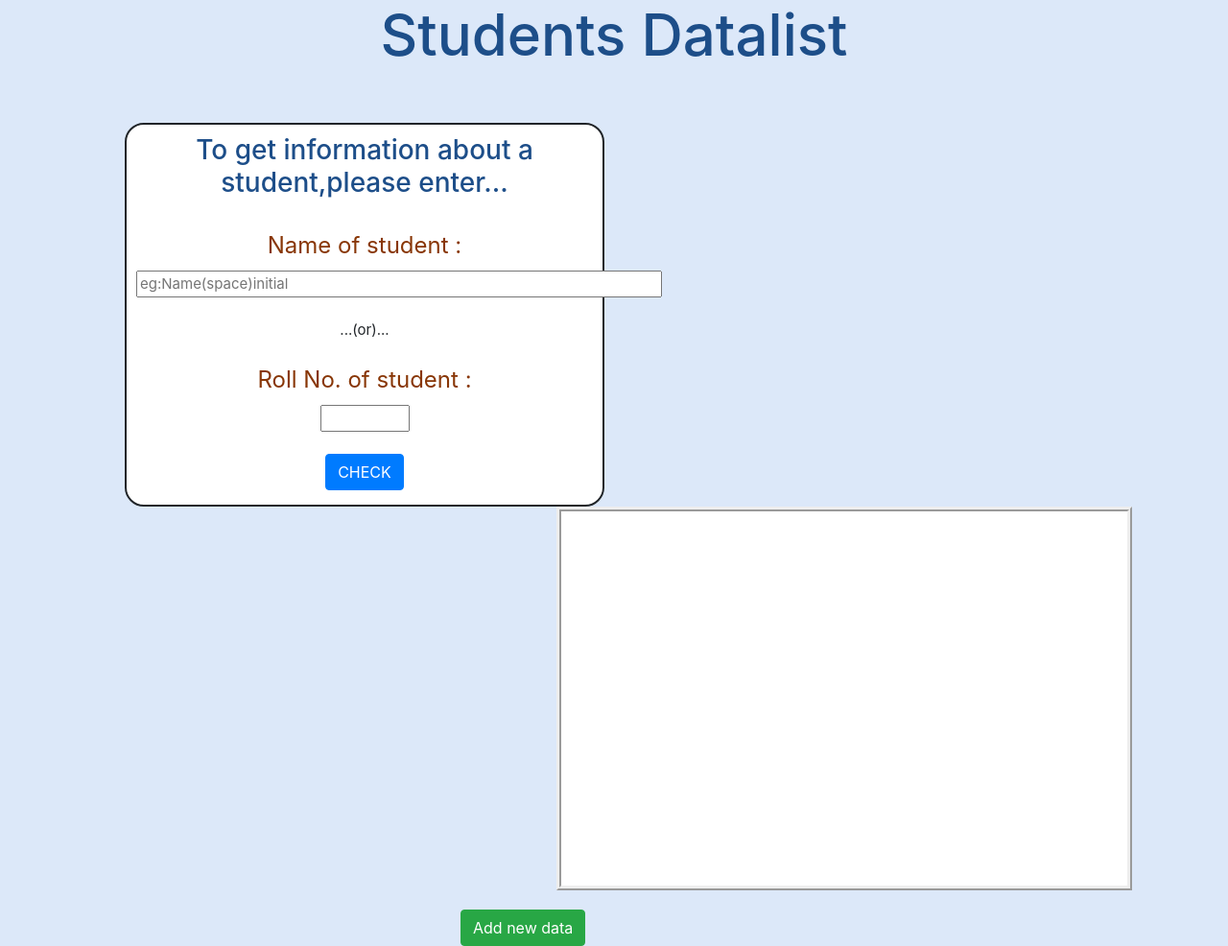
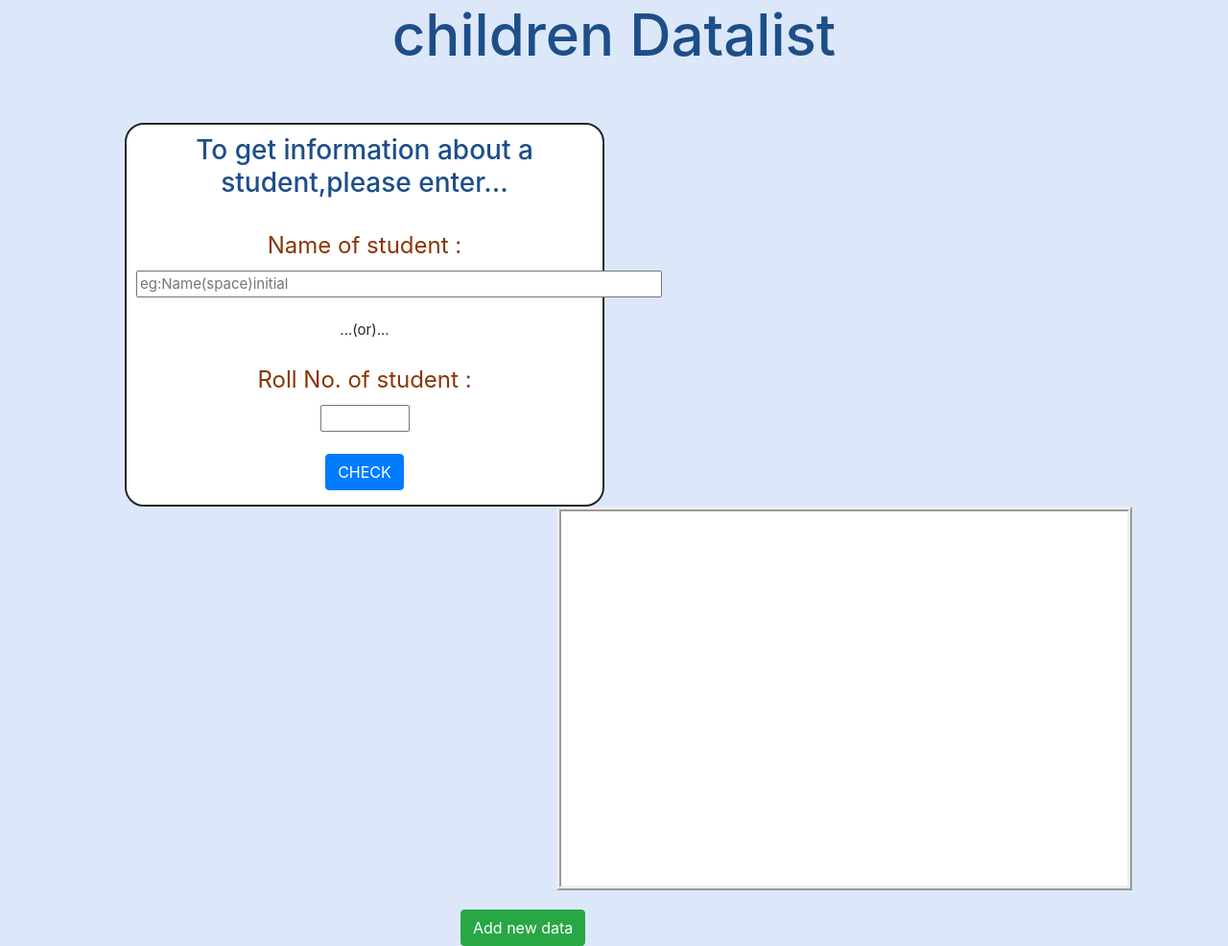
Before and after one commit to Aravindh1801/Experiment, a plain HTML site: page index.html in a window 1280 px wide. Shown: the whole page at 96% size. Drawn offline with nearby package versions, Linux system fonts and the light colour scheme.

Commit message:
Title changed

```diff
--- a/index.html
+++ b/index.html
@@ -12,7 +12,7 @@
     <script src="script.js"></script>
 
 
-    <h1>Students Datalist</h1><br><br>
+    <h1>children Datalist</h1><br><br>
 
     <div class="toCheck">
       <h3>To get information about a student,please enter...</h3><br>
```
